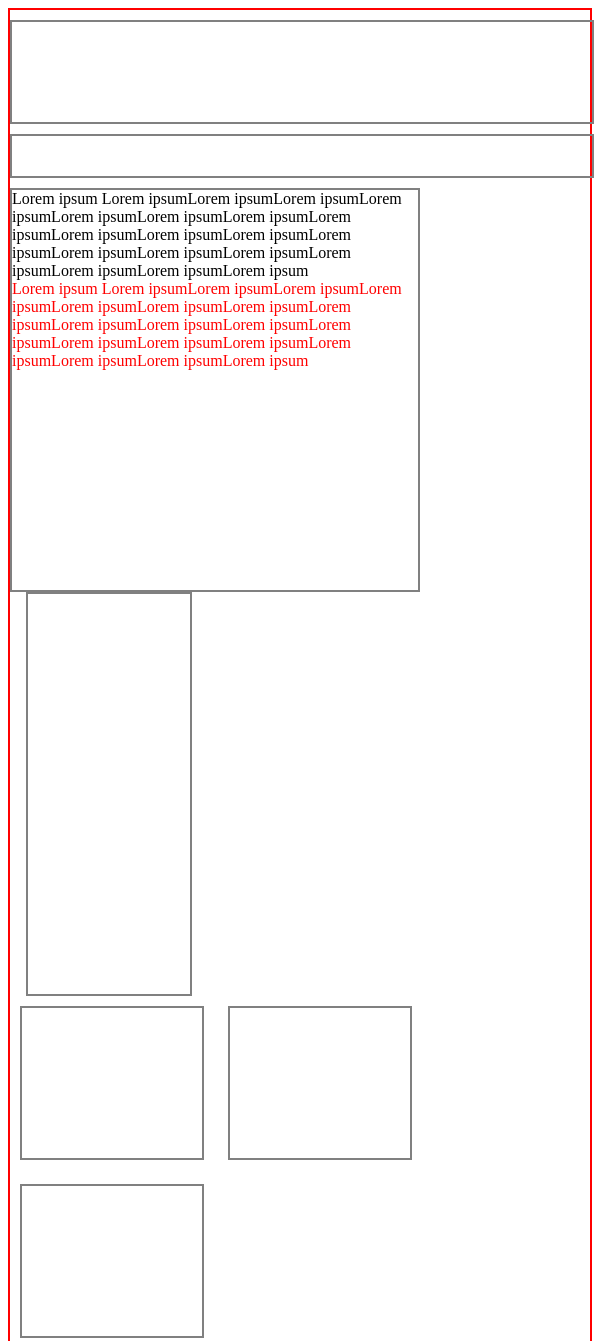
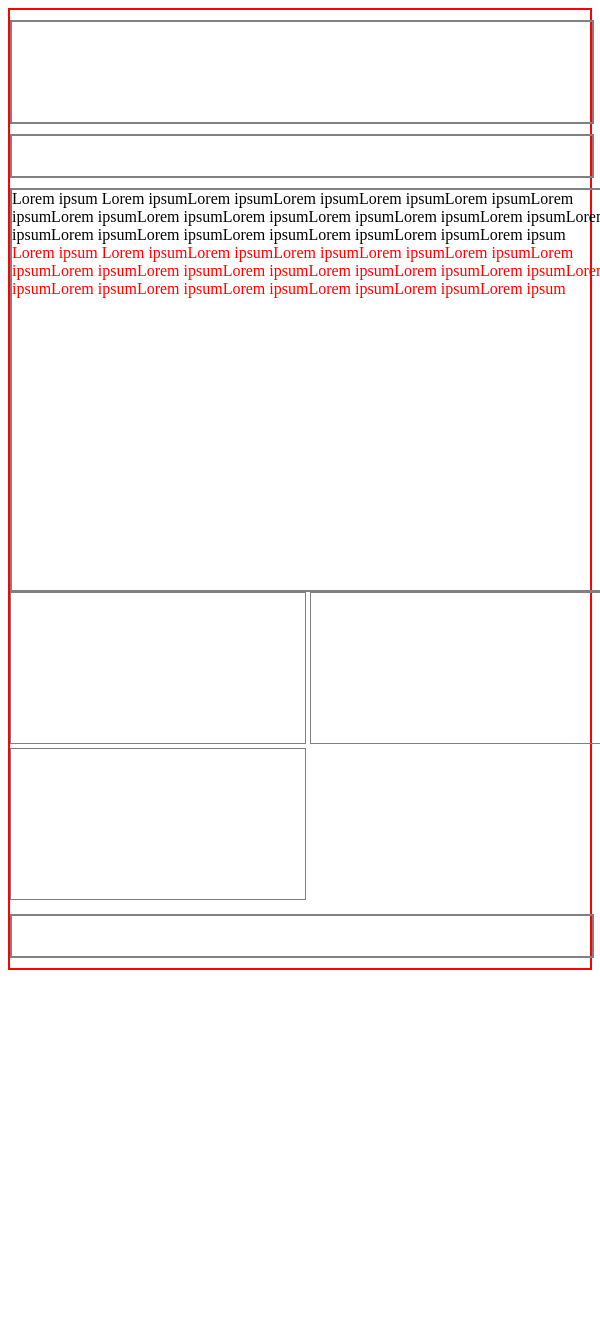
Before and after one commit to jitendrathakur/rwd, a plain HTML site: page index.html in a window 600 px wide. Shown: the top 1341 px of the page. After the commit the page ends 978 px from the top, so only its background shows below. Drawn offline with Linux system fonts and the light colour scheme.

Commit message:
added responsive css

```diff
--- a/index.html
+++ b/index.html
@@ -29,12 +29,12 @@
 				margin: 10px 0;
 			}
 			.wrapper {
-				width:100%;
+				width:100vw;
 				clear:both;
 			}
 			.left-panel {
 				height:400px;
-				width:70%;
+				width:70vw;
 				border: 2px solid gray;
 				float:left;
 			}
@@ -42,15 +42,37 @@
 				border: 2px solid gray;
 				float: left;
 				height: 400px;
-				margin: 0 0 0 16px;
-				width: 28%;
+				width: 28vw;
 			}
+
 			.col-4 {
 				height:150px;
-				width:31%;
-				border: 2px solid gray;
-				margin: 10px;
+				width:32vw;
+				border: 1px solid gray;
 				display:inline-block;
+			}
+			@media (min-width:424px) and (max-width:700px) {
+				.left-panel {
+					width:100vw;
+				}
+				.right-panel {
+					display:none;
+				}
+				.sm-col-6 {
+					height:150px;
+					width:49vw;
+					border: 1px solid gray;
+					display:inline-block;
+				}
+			}
+
+			@media (max-width:424) {
+				.xs-col-12 {
+					height:150px;
+					width:98vw;
+					border: 1px solid gray;
+					display:inline-block;
+				}
 			}
 			footer {
 				height : 40px;
@@ -80,11 +102,11 @@
 			</div>
 		</div>
 		<div class="wrapper">
-			<div class="col-4">
+			<div class="col-4 sm-col-6 xs-col-12">
 			</div>
-			<div class="col-4">
+			<div class="col-4 sm-col-6 xs-col-12">
 			</div>
-			<div class="col-4">
+			<div class="col-4 sm-col-6 xs-col-12">
 			</div>
 		</div>
 		<footer>
```
Also changed, not shown: README.md.txt.
